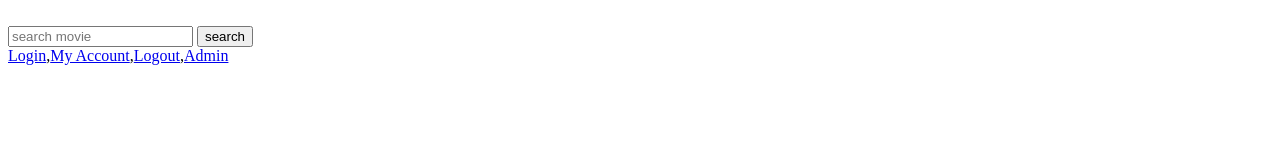
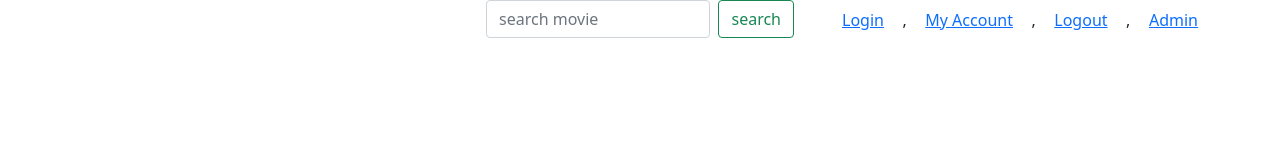
Before and after one commit to serhiirubets/movies, a website built with webpack: page client/src/index.html in a window 1280 px wide. Built offline with nearby package versions, Linux system fonts and the light colour scheme.

Commit message:
add bootstrap

```diff
--- a/client/src/components/Button/Button.ts
+++ b/client/src/components/Button/Button.ts
@@ -17,6 +17,6 @@ export class Button extends BaseComponent {
 
   public toHTML(): string {
     const {text, type} = this.props;
-    return `<button type="${type}" class="button">${text}</button>`;
+    return `<button type="${type}" class="button btn btn-outline-success">${text}</button>`;
   }
 }
--- a/client/src/components/Field/Field.ts
+++ b/client/src/components/Field/Field.ts
@@ -15,6 +15,6 @@ export class Field extends BaseComponent {
 
   public toHTML(): string {
     const {placeholder, type} = this.props;
-    return `<input type="${type}" class="field" placeholder="${placeholder}">`;
+    return `<input type="${type}" class="field form-control me-2" placeholder="${placeholder}">`;
   }
 }
--- a/client/src/components/Header/Header.ts
+++ b/client/src/components/Header/Header.ts
@@ -11,7 +11,7 @@ const buttonOptions = [
     id: 'login',
     text: 'Login',
     isHidden: false,
-    onClick: function() {
+    onClick: function () {
       console.log('clicked');
     },
   },
@@ -21,7 +21,7 @@ const buttonOptions = [
     id: 'my-account-link',
     text: 'My Account',
     isHidden: false,
-    onClick: function() {
+    onClick: function () {
       console.log('clicked');
     },
   },
@@ -31,7 +31,7 @@ const buttonOptions = [
     id: 'logout',
     text: 'Logout',
     isHidden: false,
-    onClick: function() {
+    onClick: function () {
       console.log('clicked');
     },
   },
@@ -41,7 +41,7 @@ const buttonOptions = [
     id: 'admin-link',
     text: 'Admin',
     isHidden: false,
-    onClick: function() {
+    onClick: function () {
       console.log('clicked');
     },
   },
@@ -71,15 +71,25 @@ export class Header extends BaseComponent {
 
     return `
       <div class="header">
+        <div class="container">
+          <div class="row">
+            <div class="col">
                <a href="#" class="logo">
-            <img src="" alt="" class="logo__img">
+                  <img src="" alt="" class="logo__img ">
                </a>
-        <form action="#" method="get" class="search">
+            </div>
+            <div class="col">
+              <div class="container-fluid">
+                <form action="#" method="get" class="search d-flex">
                   ${this.searchField.toHTML()}
                   ${this.findButton.toHTML()}
                 </form>
-        <div class="user-section">
+              </div>
+            </div>
+            <div class="user-section col navbar navbar-light">
               ${this.buttonLinks.map((button) => button.toHTML())}
+            </div>
+          </div>
         </div>
      </div>
     `;
--- a/client/src/index.html
+++ b/client/src/index.html
@@ -4,6 +4,8 @@
     <meta charset="UTF-8">
     <meta name="viewport" content="width=device-width, user-scalable=no, initial-scale=1.0, maximum-scale=1.0, minimum-scale=1.0">
     <meta http-equiv="X-UA-Compatible" content="ie=edge">
+    <link href="https://cdn.jsdelivr.net/npm/bootstrap@5.1.0/dist/css/bootstrap.min.css" rel="stylesheet" integrity="sha384-KyZXEAg3QhqLMpG8r+8fhAXLRk2vvoC2f3B09zVXn8CA5QIVfZOJ3BCsw2P0p/We" crossorigin="anonymous">
+    <link href="style.css">
     <title>Movie</title>
 </head>
 <body>
```
Also changed, not shown: client/src/style.css (added). Lines whose indentation alone changed are shown as unchanged.
